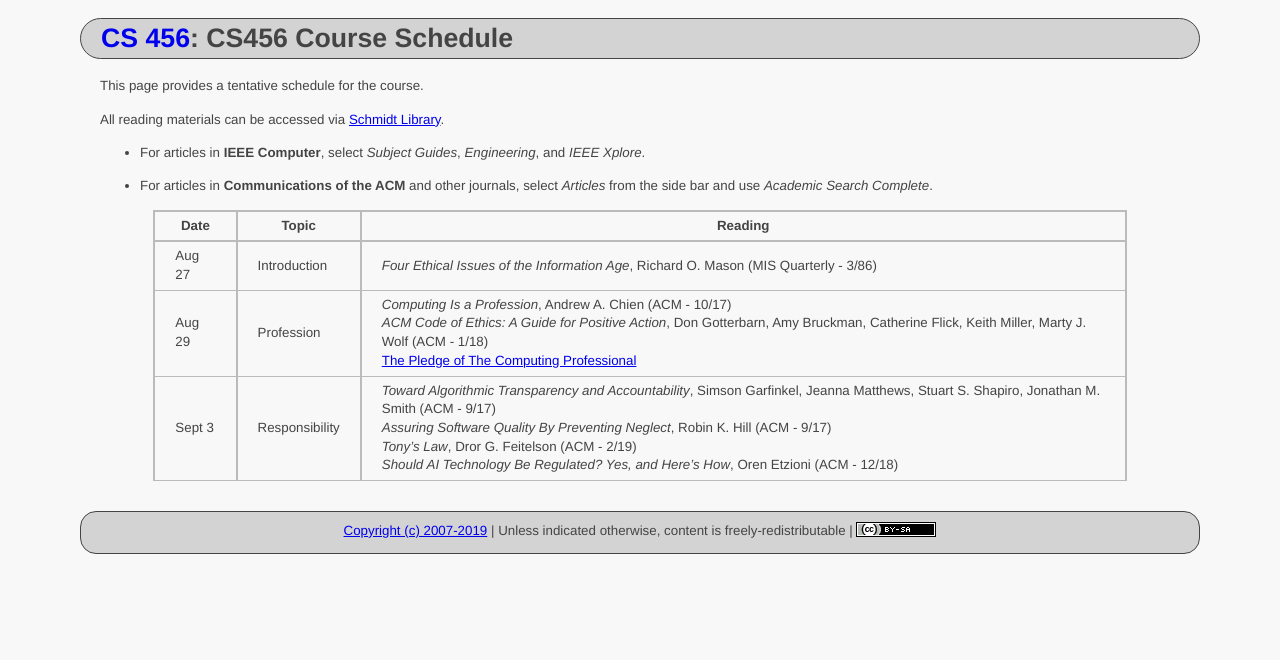
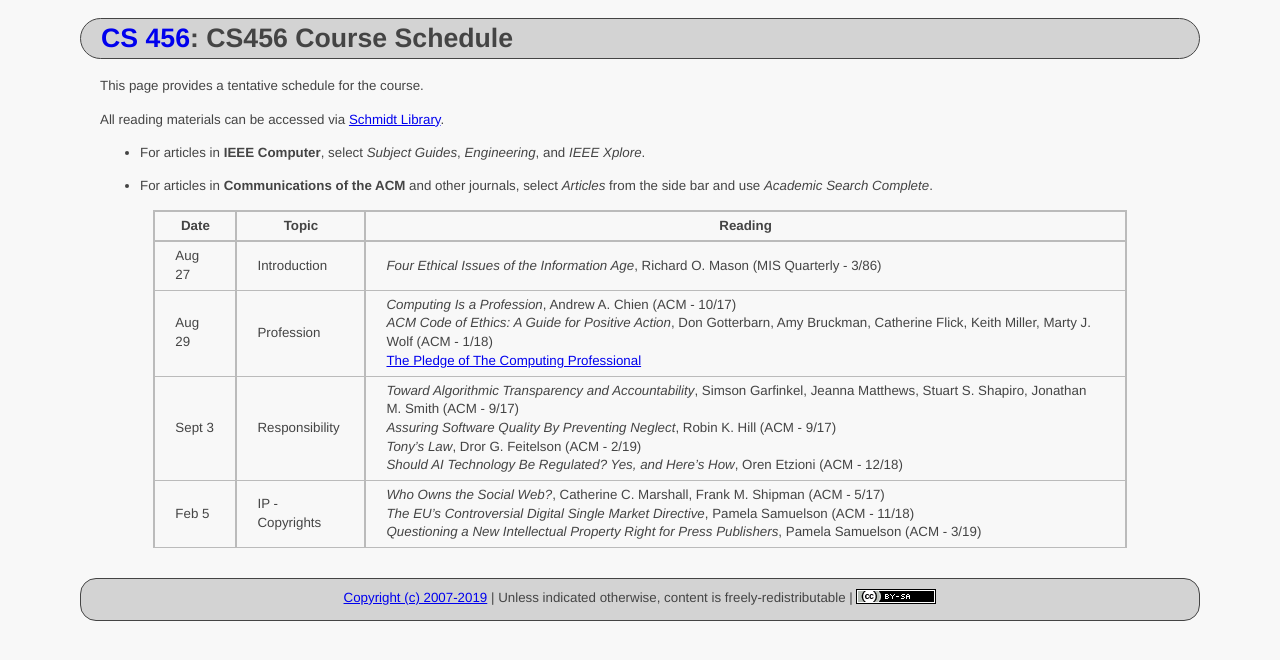
Before and after one commit to ycpcs/cs456-fall2019, a Jekyll site: the page built from schedule/index.md, in a window 1280 px wide. Shown: the top 660 px of the page. Built offline with Jekyll 4.4.1, drawn with Linux system fonts in a browser that asks for light colours.

Commit message:
add copyright articles
add copyright articles

```diff
--- a/schedule/index.md
+++ b/schedule/index.md
@@ -17,10 +17,10 @@ All reading materials can be accessed via [Schmidt Library](http://library.ycp.e
 > Aug 27  | Introduction        | *Four Ethical Issues of the Information Age*, Richard O. Mason (MIS Quarterly - 3/86)  |
 > Aug 29  | Profession          | *Computing Is a Profession*, Andrew A. Chien (ACM - 10/17) <br /> *ACM Code of Ethics: A Guide for Positive Action*, Don Gotterbarn, Amy Bruckman, Catherine Flick, Keith Miller, Marty J. Wolf (ACM - 1/18) <br /> [The Pledge of The Computing Professional](http://pledge-of-the-computing-professional.org/home-page/the-oath) |
 > Sept 3  | Responsibility      | *Toward Algorithmic Transparency and Accountability*, Simson Garfinkel, Jeanna Matthews, Stuart S. Shapiro, Jonathan M. Smith (ACM - 9/17) <br /> *Assuring Software Quality By Preventing Neglect*, Robin K. Hill (ACM - 9/17) <br /> *Tony's Law*, Dror G. Feitelson (ACM - 2/19) <br /> *Should AI Technology Be Regulated? Yes, and Here's How*, Oren Etzioni (ACM - 12/18) |
+> Feb 5  | IP - Copyrights     | *Who Owns the Social Web?*, Catherine C. Marshall, Frank M. Shipman (ACM - 5/17) <br /> *The EU’s Controversial Digital Single Market Directive*, Pamela Samuelson (ACM - 11/18) <br /> *Questioning a New Intellectual Property Right for Press Publishers*, Pamela Samuelson (ACM - 3/19) |
 
 
 <!--
-> Jan 31  | Responsibility      | *Four Ways to Make CS and IT More Immersive*, Thomas A. Limoncelli (ACM - 10/17) <br /> *Toward Algorithmic Transparency and Accountability*, Simson Garfinkel, Jeanna Matthews, Stuart S. Shapiro, Jonathan M. Smith (ACM - 9/17) <br /> *Assuring Software Quality By Preventing Neglect*, Robin K. Hill (ACM - 9/17) <br /> *Breadth and Depth*, Kate Matsudaira (ACM - 11/17) |
 > Feb 5  | IP - Copyrights     | *Intellectual Property, Part I*, Gaff, Loren, and McCool (IEEE - 1/12) <br /> *New Exemptions to Anti-Circumvention Rules*, Pamela Samuelson (ACM - 3/16) <br /> *Who Owns the Social Web?*, Catherine C. Marshall, Frank M. Shipman (ACM - 5/17) |
 > Feb 7 | IP - Patents        | *Why Do Software Startups Patent (or Not)?*, Pamela Samuelson (ACM - 11/10) <br/> *Software Patents Are Falling Down*, Pamela Samuelson (ACM - 11/15) <br /> *Disgorging Profits in Design Patent Cases*, Pamela Samuelson (ACM - 11/17) <br /> *Do Patent Commons and Standards-Setting Organizations Help Navigate Patent Thickets?*, Wen Wen and Chris Forman (ACM - 5/16) |
 > Feb 12 | **EXAM I PART I Discussion**   |  |
```
